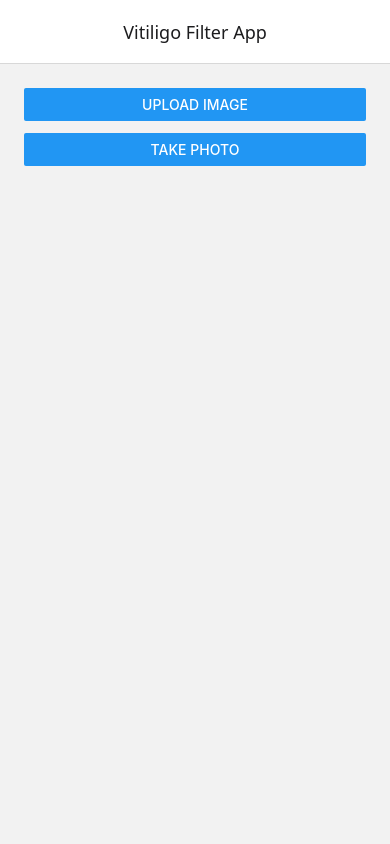
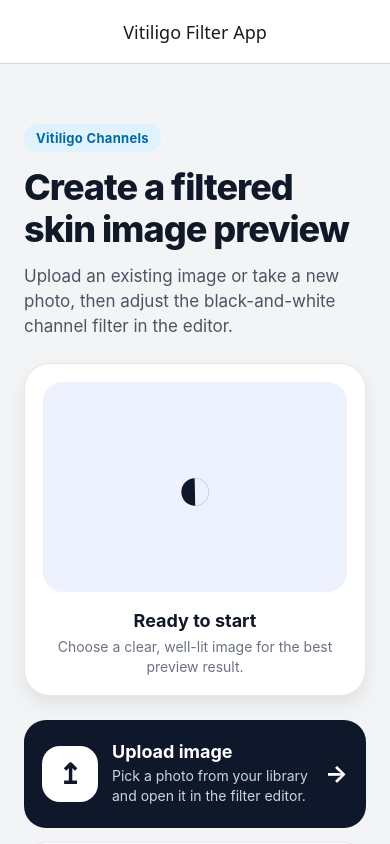
Before and after one commit to SCI-PHI-Lab/vitiligo-channels-app, a React Native app in the folder client/: screen / in a window 390 px wide. Built offline with nearby package versions, Linux system fonts and the light colour scheme; what @shopify/react-native-skia, react-native-worklets would draw is missing.

Commit message:
Overhauled home page layout and styling

```diff
--- a/client/src/screens/HomeScreen.tsx
+++ b/client/src/screens/HomeScreen.tsx
@@ -1,6 +1,15 @@
+import { useState } from 'react';
 import * as ImagePicker from 'expo-image-picker';
 import type { NativeStackScreenProps } from '@react-navigation/native-stack';
-import { Button, View } from 'react-native';
+import {
+  ActivityIndicator,
+  Alert,
+  Pressable,
+  ScrollView,
+  StyleSheet,
+  Text,
+  View,
+} from 'react-native';
 
 import type { RootStackParamList } from '~/screens/RootNavigator';
 import { useImageStore } from '~/utils/image/imageStore';
@@ -9,8 +18,12 @@ type Props = NativeStackScreenProps<RootStackParamList, 'Home'>;
 
 export function HomeScreen({ navigation }: Props) {
   const setInputImageUri = useImageStore(s => s.setInputImageUri);
+  const [isPickingImage, setIsPickingImage] = useState(false);
 
   const pickImage = async () => {
+    try {
+      setIsPickingImage(true);
+
       const result = await ImagePicker.launchImageLibraryAsync({
         mediaTypes: ['images'],
         quality: 1,
@@ -26,21 +39,353 @@ export function HomeScreen({ navigation }: Props) {
       const imageUri = result.assets[0]?.uri;
 
       if (!imageUri) {
+        Alert.alert('No image selected', 'Please choose another image.');
         return;
       }
 
       setInputImageUri(imageUri);
       navigation.navigate('Edit', { imageUri });
+    } catch (error) {
+      Alert.alert(
+        'Could not open image',
+        error instanceof Error
+          ? error.message
+          : 'Something went wrong while opening your photo library.'
+      );
+    } finally {
+      setIsPickingImage(false);
+    }
   };
 
-  const takePhoto = async () => {
+  const takePhoto = () => {
     navigation.navigate('Camera');
   };
 
   return (
-    <View style={{ gap: 12, padding: 24 }}>
-      <Button title='Upload image' onPress={pickImage} />
-      <Button title='Take photo' onPress={takePhoto} />
+    <ScrollView
+      style={styles.screen}
+      contentContainerStyle={styles.content}
+      bounces={false}
+    >
+      <View style={styles.hero}>
+        <View style={styles.badge}>
+          <Text style={styles.badgeText}>Vitiligo Channels</Text>
         </View>
+
+        <Text style={styles.title}>Create a filtered skin image preview</Text>
+
+        <Text style={styles.subtitle}>
+          Upload an existing image or take a new photo, then adjust the
+          black-and-white channel filter in the editor.
+        </Text>
+      </View>
+
+      <View style={styles.previewCard}>
+        <View style={styles.previewImagePlaceholder}>
+          <Text style={styles.previewIcon}>◐</Text>
+        </View>
+
+        <View style={styles.previewTextContainer}>
+          <Text style={styles.previewTitle}>Ready to start</Text>
+          <Text style={styles.previewDescription}>
+            Choose a clear, well-lit image for the best preview result.
+          </Text>
+        </View>
+      </View>
+
+      <View style={styles.actions}>
+        <ActionCard
+          title='Upload image'
+          description='Pick a photo from your library and open it in the filter editor.'
+          icon='↥'
+          onPress={pickImage}
+          disabled={isPickingImage}
+          loading={isPickingImage}
+          variant='primary'
+        />
+
+        <ActionCard
+          title='Take photo'
+          description='Use the camera, then continue directly to the filter editor.'
+          icon='◎'
+          onPress={takePhoto}
+          disabled={isPickingImage}
+        />
+      </View>
+
+      <View style={styles.footerCard}>
+        <Text style={styles.footerTitle}>Tip</Text>
+        <Text style={styles.footerText}>
+          For consistent results, avoid harsh shadows and keep the affected area
+          centered in the frame.
+        </Text>
+      </View>
+    </ScrollView>
   );
 }
+
+type ActionCardProps = {
+  title: string;
+  description: string;
+  icon: string;
+  onPress: () => void;
+  disabled?: boolean;
+  loading?: boolean;
+  variant?: 'primary' | 'secondary';
+};
+
+function ActionCard({
+  title,
+  description,
+  icon,
+  onPress,
+  disabled = false,
+  loading = false,
+  variant = 'secondary',
+}: ActionCardProps) {
+  const isPrimary = variant === 'primary';
+
+  return (
+    <Pressable
+      onPress={onPress}
+      disabled={disabled}
+      style={({ pressed }) => [
+        styles.actionCard,
+        isPrimary ? styles.primaryActionCard : styles.secondaryActionCard,
+        pressed && !disabled ? styles.actionCardPressed : null,
+        disabled ? styles.actionCardDisabled : null,
+      ]}
+    >
+      <View
+        style={[
+          styles.actionIconContainer,
+          isPrimary
+            ? styles.primaryActionIconContainer
+            : styles.secondaryActionIconContainer,
+        ]}
+      >
+        {loading ? (
+          <ActivityIndicator />
+        ) : (
+          <Text
+            style={[
+              styles.actionIcon,
+              isPrimary ? styles.primaryActionIcon : styles.secondaryActionIcon,
+            ]}
+          >
+            {icon}
+          </Text>
+        )}
+      </View>
+
+      <View style={styles.actionTextContainer}>
+        <Text
+          style={[
+            styles.actionTitle,
+            isPrimary ? styles.primaryActionTitle : null,
+          ]}
+        >
+          {title}
+        </Text>
+
+        <Text
+          style={[
+            styles.actionDescription,
+            isPrimary ? styles.primaryActionDescription : null,
+          ]}
+        >
+          {description}
+        </Text>
+      </View>
+
+      <Text
+        style={[
+          styles.actionArrow,
+          isPrimary ? styles.primaryActionArrow : null,
+        ]}
+      >
+        →
+      </Text>
+    </Pressable>
+  );
+}
+
+const styles = StyleSheet.create({
+  actionArrow: {
+    color: '#4b5563',
+    fontSize: 24,
+    fontWeight: '700',
+  },
+  actionCard: {
+    alignItems: 'center',
+    borderRadius: 22,
+    flexDirection: 'row',
+    gap: 14,
+    minHeight: 108,
+    padding: 18,
+  },
+  actionCardDisabled: {
+    opacity: 0.65,
+  },
+  actionCardPressed: {
+    opacity: 0.82,
+    transform: [{ scale: 0.99 }],
+  },
+  actionDescription: {
+    color: '#4b5563',
+    fontSize: 14,
+    lineHeight: 20,
+  },
+  actionIcon: {
+    fontSize: 28,
+    fontWeight: '700',
+  },
+  actionIconContainer: {
+    alignItems: 'center',
+    borderRadius: 18,
+    height: 56,
+    justifyContent: 'center',
+    width: 56,
+  },
+  actionTextContainer: {
+    flex: 1,
+    gap: 4,
+  },
+  actionTitle: {
+    color: '#111827',
+    fontSize: 18,
+    fontWeight: '700',
+  },
+  actions: {
+    gap: 14,
+  },
+  badge: {
+    alignSelf: 'flex-start',
+    backgroundColor: '#e0f2fe',
+    borderRadius: 999,
+    paddingHorizontal: 12,
+    paddingVertical: 6,
+  },
+  badgeText: {
+    color: '#0369a1',
+    fontSize: 13,
+    fontWeight: '700',
+    letterSpacing: 0.3,
+  },
+  content: {
+    gap: 24,
+    padding: 24,
+    paddingBottom: 36,
+  },
+  footerCard: {
+    backgroundColor: '#f8fafc',
+    borderColor: '#e5e7eb',
+    borderRadius: 18,
+    borderWidth: 1,
+    gap: 6,
+    padding: 16,
+  },
+  footerText: {
+    color: '#4b5563',
+    fontSize: 14,
+    lineHeight: 20,
+  },
+  footerTitle: {
+    color: '#111827',
+    fontSize: 15,
+    fontWeight: '700',
+  },
+  hero: {
+    gap: 14,
+    paddingTop: 36,
+  },
+  previewCard: {
+    backgroundColor: '#ffffff',
+    borderColor: '#e5e7eb',
+    borderRadius: 26,
+    borderWidth: 1,
+    gap: 18,
+    padding: 18,
+    shadowColor: '#000000',
+    shadowOffset: {
+      width: 0,
+      height: 8,
+    },
+    shadowOpacity: 0.08,
+    shadowRadius: 18,
+    elevation: 4,
+  },
+  previewDescription: {
+    color: '#6b7280',
+    fontSize: 14,
+    lineHeight: 20,
+    textAlign: 'center',
+  },
+  previewIcon: {
+    color: '#0f172a',
+    fontSize: 64,
+    fontWeight: '700',
+  },
+  previewImagePlaceholder: {
+    alignItems: 'center',
+    aspectRatio: 1.45,
+    backgroundColor: '#eef2ff',
+    borderRadius: 20,
+    justifyContent: 'center',
+  },
+  previewTextContainer: {
+    alignItems: 'center',
+    gap: 6,
+    paddingHorizontal: 8,
+  },
+  previewTitle: {
+    color: '#111827',
+    fontSize: 18,
+    fontWeight: '700',
+  },
+  primaryActionArrow: {
+    color: '#ffffff',
+  },
+  primaryActionCard: {
+    backgroundColor: '#0f172a',
+  },
+  primaryActionDescription: {
+    color: '#cbd5e1',
+  },
+  primaryActionIcon: {
+    color: '#0f172a',
+  },
+  primaryActionIconContainer: {
+    backgroundColor: '#ffffff',
+  },
+  primaryActionTitle: {
+    color: '#ffffff',
+  },
+  screen: {
+    backgroundColor: '#f3f4f6',
+    flex: 1,
+  },
+  secondaryActionCard: {
+    backgroundColor: '#ffffff',
+    borderColor: '#e5e7eb',
+    borderWidth: 1,
+  },
+  secondaryActionIcon: {
+    color: '#0f172a',
+  },
+  secondaryActionIconContainer: {
+    backgroundColor: '#f1f5f9',
+  },
+  subtitle: {
+    color: '#4b5563',
+    fontSize: 17,
+    lineHeight: 25,
+  },
+  title: {
+    color: '#111827',
+    fontSize: 36,
+    fontWeight: '800',
+    letterSpacing: -1,
+    lineHeight: 42,
+  },
+});
```
Lines whose indentation alone changed are shown as unchanged.
